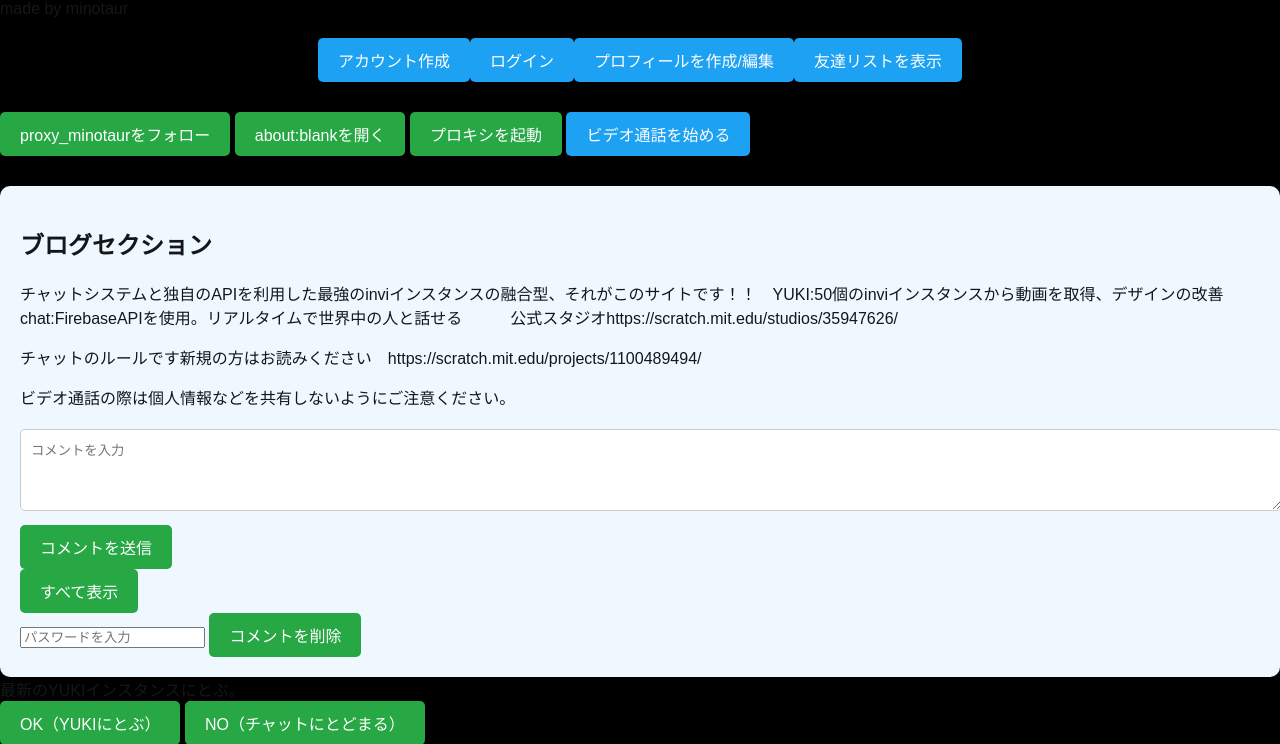
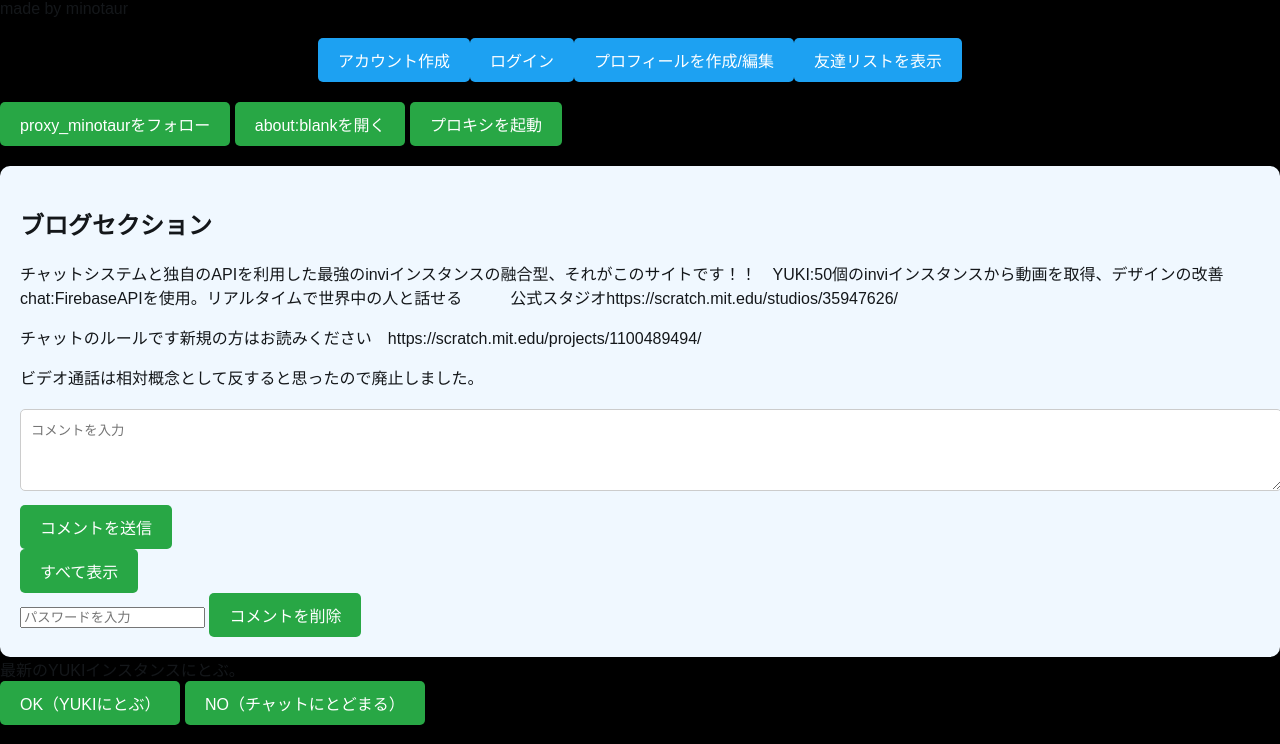
Before and after one commit to yuto1106110/yuto-sand, a FastAPI app: page /chat in a window 1280 px wide. Shown: the top 744 px of the page. Run offline with FastAPI, Linux system fonts and the light colour scheme; some libraries are stand-ins or nearby versions.

Commit message:
Update chat.html

```diff
--- a/templates/chat.html
+++ b/templates/chat.html
@@ -1060,13 +1060,12 @@
     <button id="followButton">proxy_minotaurをフォロー</button>
     <button id="aboutBlankButton">about:blankを開く</button>
     <button id="proxyButton">プロキシを起動</button>
-    <button id="videoCallButton" class="video-call-button">ビデオ通話を始める</button>
 
     <div class="blog-section">
         <h2>ブログセクション</h2>
         <p>チャットシステムと独自のAPIを利用した最強のinviインスタンスの融合型、それがこのサイトです！！　YUKI:50個のinviインスタンスから動画を取得、デザインの改善　chat:FirebaseAPIを使用。リアルタイムで世界中の人と話せる　　　公式スタジオhttps://scratch.mit.edu/studios/35947626/</p>
         <p>チャットのルールです新規の方はお読みください　https://scratch.mit.edu/projects/1100489494/</p>
-        <p>ビデオ通話の際は個人情報などを共有しないようにご注意ください。</p>
+        <p>ビデオ通話は相対概念として反すると思ったので廃止しました。</p>
         <div class="comments">
             <textarea id="commentInput" placeholder="コメントを入力" rows="4"></textarea>
             <button id="submitComment">コメントを送信</button>
```
